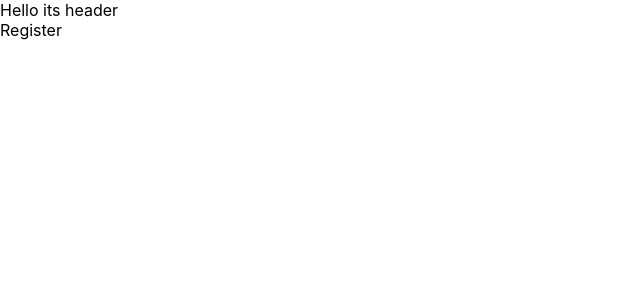
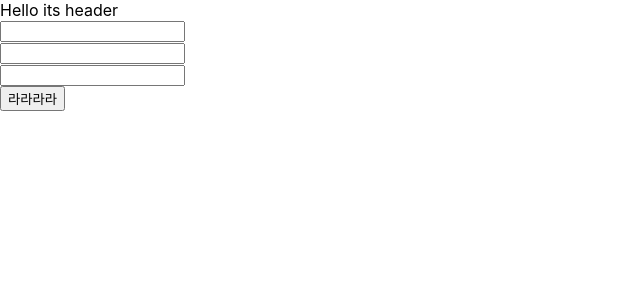
Before and after one commit to woobaik/slack, a React (Create React App) app: page /register in a window 1280 px wide. Shown: the top 300 px of the page, without its empty margins (0-640 px from the left). Built offline with nearby package versions, Linux system fonts and the light colour scheme.

Commit message:
Added basic authenticate function to the app

```diff
--- a/src/components/auth/Register.component.jsx
+++ b/src/components/auth/Register.component.jsx
@@ -1,9 +1,42 @@
-import React from 'react'
+import React, {useState} from 'react'
+import firebase from '../../firebase'
 
 const Register = () => {
+
+    const [email, setEmail] = useState('')
+    const [password, setPassword] = useState('')
+    const [passwordConfirmation, setPasswordConfirmation] = useState('')
+
+    const handleSubmit = (event) => {
+        event.preventDefault()
+        console.log(email, password, passwordConfirmation)
+
+        if (password === passwordConfirmation) {
+            firebase.auth().createUserWithEmailAndPassword(email, password).catch( error => {
+                console.log('Error Code', error.code)
+                console.log('Error Msg', error.message)
+            })
+        } else {
+            console.log('Password is not matching please try again')
+        }
+
+    }
+
     return (
         <div>
-            Register
+
+           <form onSubmit={handleSubmit}>
+                <div>
+                    <input name='email' onChange={event => setEmail(event.target.value)} value={email} type='text' />
+               </div>
+               <div>
+                   <input name='password' onChange={event=> setPassword(event.target.value)} value={password} type='password'   />
+               </div>
+               <div>
+                   <input name='passwordConfirmation' onChange={event=> setPasswordConfirmation(event.target.value)}  value={passwordConfirmation} type='password' />
+               </div>
+               <button>라라라라</button>
+           </form>
         </div>
     )
 }
--- a/src/firebase.js
+++ b/src/firebase.js
@@ -0,0 +1,21 @@
+import * as firebase from "firebase/app";
+
+
+import "firebase/auth";
+import "firebase/firestore";
+
+const config = {
+
+    apiKey: "AIzaSyA9MXwhKKzkFMWlwHPJaqHF-Q3-08pm12k",
+    authDomain: "slack-clone-8850d.firebaseapp.com",
+    databaseURL: "https://slack-clone-8850d.firebaseio.com",
+    projectId: "slack-clone-8850d",
+    storageBucket: "slack-clone-8850d.appspot.com",
+    messagingSenderId: "605480570290",
+    appId: "1:605480570290:web:fda935d5cfcba1f78ea8ab",
+    measurementId: "G-CQGDMYHTWL"
+}
+
+firebase.initializeApp(config);
+
+export default firebase
```
